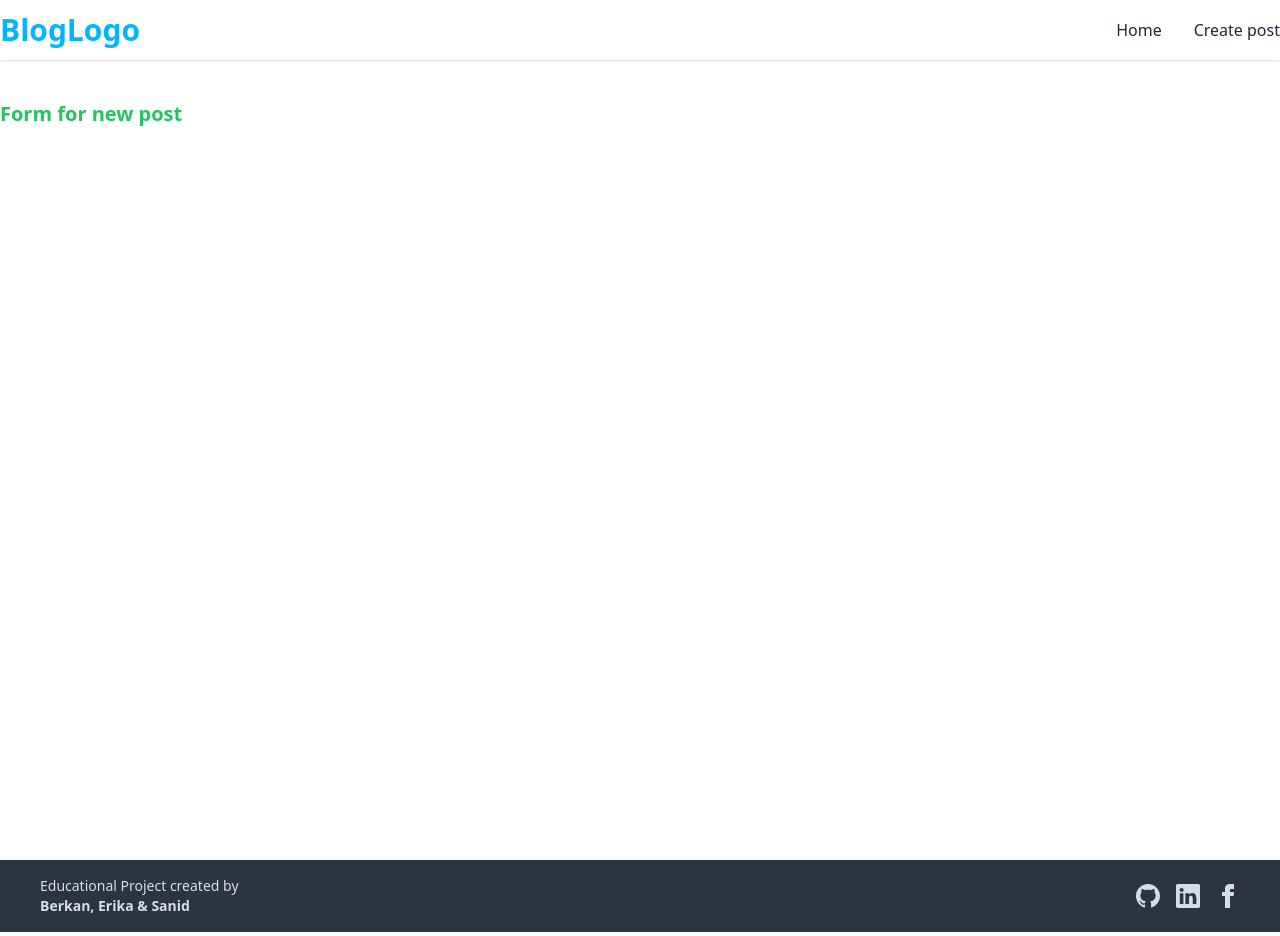
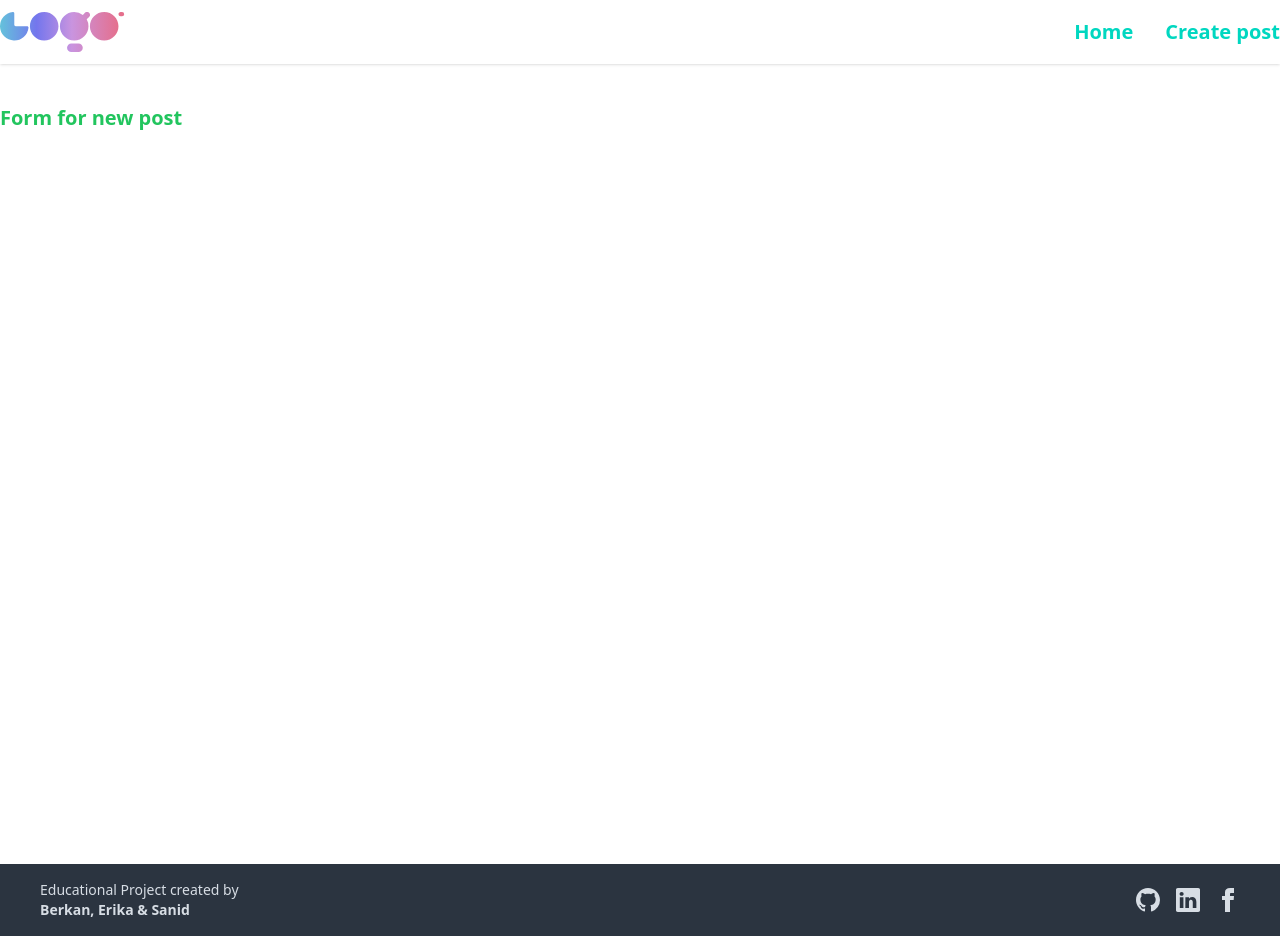
Before and after one commit to erikam2h/fullstack-blog, a React (Vite) app: page /posts/new in a window 1280 px wide. Built offline with nearby package versions, Linux system fonts and the light colour scheme.

Commit message:
Component to show Post details, buttons to edit and delet a post

```diff
--- a/src/components/CardPost.jsx
+++ b/src/components/CardPost.jsx
@@ -1,3 +1,5 @@
+import { Link } from "react-router-dom";
+
 export default function CardPost({ post }) {
   return (
     <>
@@ -17,7 +19,9 @@ export default function CardPost({ post }) {
 
           <p className="truncate text-wrap line-clamp-2">{post.content}</p>
           <div className="card-actions justify-end mt-4">
-            <button className="btn btn-accent btn-sm">Read more</button>
+            <Link to={`/posts/${post.id}`}>
+              <button className="btn btn-accent btn-sm">Read more</button>
+            </Link>
           </div>
         </div>
       </div>
--- a/src/components/Home.jsx
+++ b/src/components/Home.jsx
@@ -8,14 +8,10 @@ export default function Home() {
   // const [page, setPage] = useState(1);
 
   useEffect(() => {
-    // try {
-    // } catch (error) {
-    //   toast.error(error.message);
-    // }
     axios
       .get(`http://localhost:5000/API/posts`)
       .then((res) => {
-        console.log(res.data);
+        // console.log(res.data);
         setPosts(res.data);
       })
       .catch((err) => {
--- a/src/components/Navbar.jsx
+++ b/src/components/Navbar.jsx
@@ -6,15 +6,59 @@ export default function Navbar() {
       <nav className="w-full py-1 bg-base-100 shadow">
         <div className="container m-auto flex justify-between mt-0 py-2">
           <NavLink to="/">
-            <h1 className="text-3xl text-info font-bold mr-10">BlogLogo</h1>
+            <svg
+              id="logo-79"
+              className="gradient"
+              width="125"
+              height="40"
+              viewBox="0 0 125 40"
+              fill="none"
+              xmlns="http://www.w3.org/2000/svg"
+            >
+              <path
+                d="M118.481 2.149c0-1.183.959-2.143 2.142-2.143h1.429a2.142 2.142 0 0 1 0 4.286h-1.429a2.142 2.142 0 0 1-2.142-2.143ZM58.49 14.29c0 7.888-6.394 14.283-14.283 14.283-7.888 0-14.283-6.395-14.283-14.283C29.924 6.4 36.319.007 44.207.007 52.096.007 58.49 6.4 58.49 14.29Zm-31.352-.071c.79 0 1.436.64 1.357 1.426A14.283 14.283 0 1 1 12.857.007c.785-.08 1.426.568 1.426 1.356V12.79c0 .79.64 1.429 1.429 1.429h11.426ZM78.487 31.43a4.285 4.285 0 1 1 0 8.57h-7.141a4.285 4.285 0 0 1 0-8.57h7.141Zm-4.285-2.857c7.889 0 14.284-6.395 14.284-14.283a14.22 14.22 0 0 0-1.789-6.925l2.36-2.36a2.928 2.928 0 1 0-4.142-4.14l-2.06 2.06A14.22 14.22 0 0 0 74.201.006C66.314.007 59.92 6.4 59.92 14.29c0 7.888 6.395 14.283 14.283 14.283Zm44.279-14.283c0 7.888-6.395 14.283-14.284 14.283-7.888 0-14.283-6.395-14.283-14.283 0-7.89 6.395-14.283 14.283-14.283 7.889 0 14.284 6.394 14.284 14.283Z"
+                fill="url(#gradient_a1234)"
+              ></path>
+              <defs>
+                <linearGradient
+                  id="gradient_a1234"
+                  x1="0"
+                  y1="16"
+                  x2="119"
+                  y2="16"
+                  gradientUnits="userSpaceOnUse"
+                >
+                  <stop className="ccompli1" stopColor="#64C2DB"></stop>
+                  <stop
+                    className="ccompli2"
+                    offset=".307"
+                    stopColor="#7476ED"
+                  ></stop>
+                  <stop
+                    className="ccustom"
+                    offset=".604"
+                    stopColor="#C994DF"
+                  ></stop>
+                  <stop
+                    className="ccompli1"
+                    offset="1"
+                    stopColor="#E56F8C"
+                  ></stop>
+                </linearGradient>
+              </defs>
+            </svg>
           </NavLink>
           <ul className="md:flex items-center justify-between pt-4 md:pt-0 gap-8">
             <NavLink to="/">
-              <li>Home</li>
+              <li className="font-bold text-accent text-xl hover:text-secondary">
+                Home
+              </li>
             </NavLink>
 
             <NavLink to="/posts/new">
-              <li>Create post</li>
+              <li className="font-bold text-accent text-xl hover:text-secondary">
+                Create post
+              </li>
             </NavLink>
           </ul>
         </div>
--- a/src/components/PostDetails.jsx
+++ b/src/components/PostDetails.jsx
@@ -1,8 +1,48 @@
+import { useParams, Link } from "react-router-dom";
+import { useEffect, useState } from "react";
+import axios from "axios";
+
 export default function PostDetails() {
+  const { id } = useParams();
+  const [post, setPost] = useState([]);
+
+  useEffect(() => {
+    axios
+      .get(`http://localhost:5000/API/posts/${id}`)
+      .then((res) => {
+        // console.log(res.data);
+        setPost(res.data);
+      })
+      .catch((err) => {
+        console.log(err);
+      });
+  }, []);
+
   return (
     <>
-      <div className="container m-auto min-h-screen py-10">
-        <p className="text-xl text-green-500 font-bold">Post details</p>
+      <div className="max-w-screen-md m-auto min-h-screen py-10">
+        <h1 className="text-3xl text-center text-accent font-bold capitalize">
+          {post.title}
+        </h1>
+        <figure className="drop-shadow-lg my-10 ">
+          <img src={post.cover} alt={post.tltle} className="rounded-xl" />
+        </figure>
+
+        <div className="flex justify-between mb-6">
+          <div className="badge badge-secondary">{post.author}</div>
+          <h3 className="text-gray-400 font-bold">
+            {new Date(post.createdAt).toDateString()}
+          </h3>
+        </div>
+        <p className="text-justify"> {post.content} </p>
+        <hr className="my-10" />
+        <div className="flex justify-end mt-4 gap-x-10">
+          <Link to="/">
+            <button className="font-bold btn">Go back Home</button>
+          </Link>
+          <button className="font-bold btn btn-accent">Edit</button>
+          <button className="font-bold btn btn-error">Delete</button>
+        </div>
       </div>
     </>
   );
```
